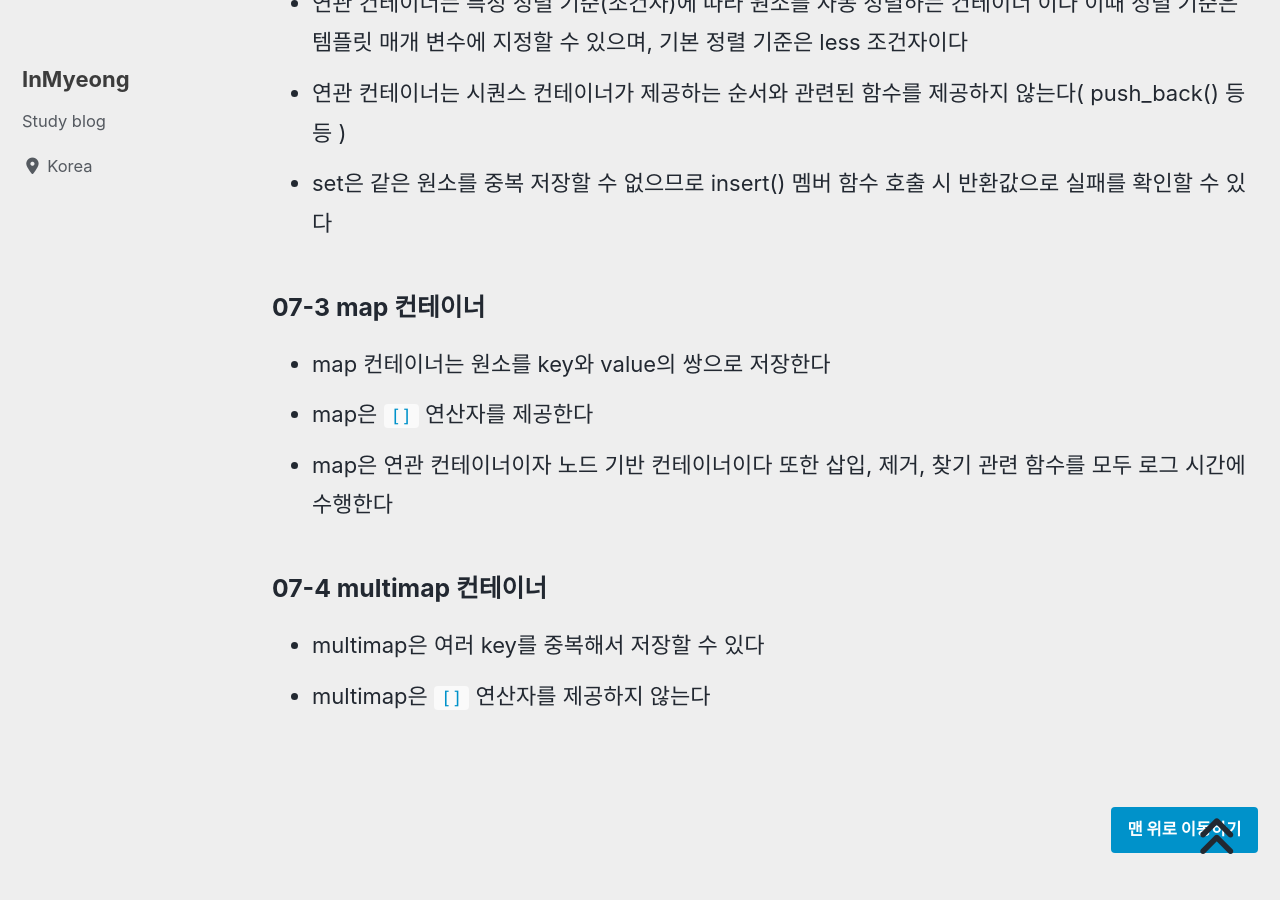
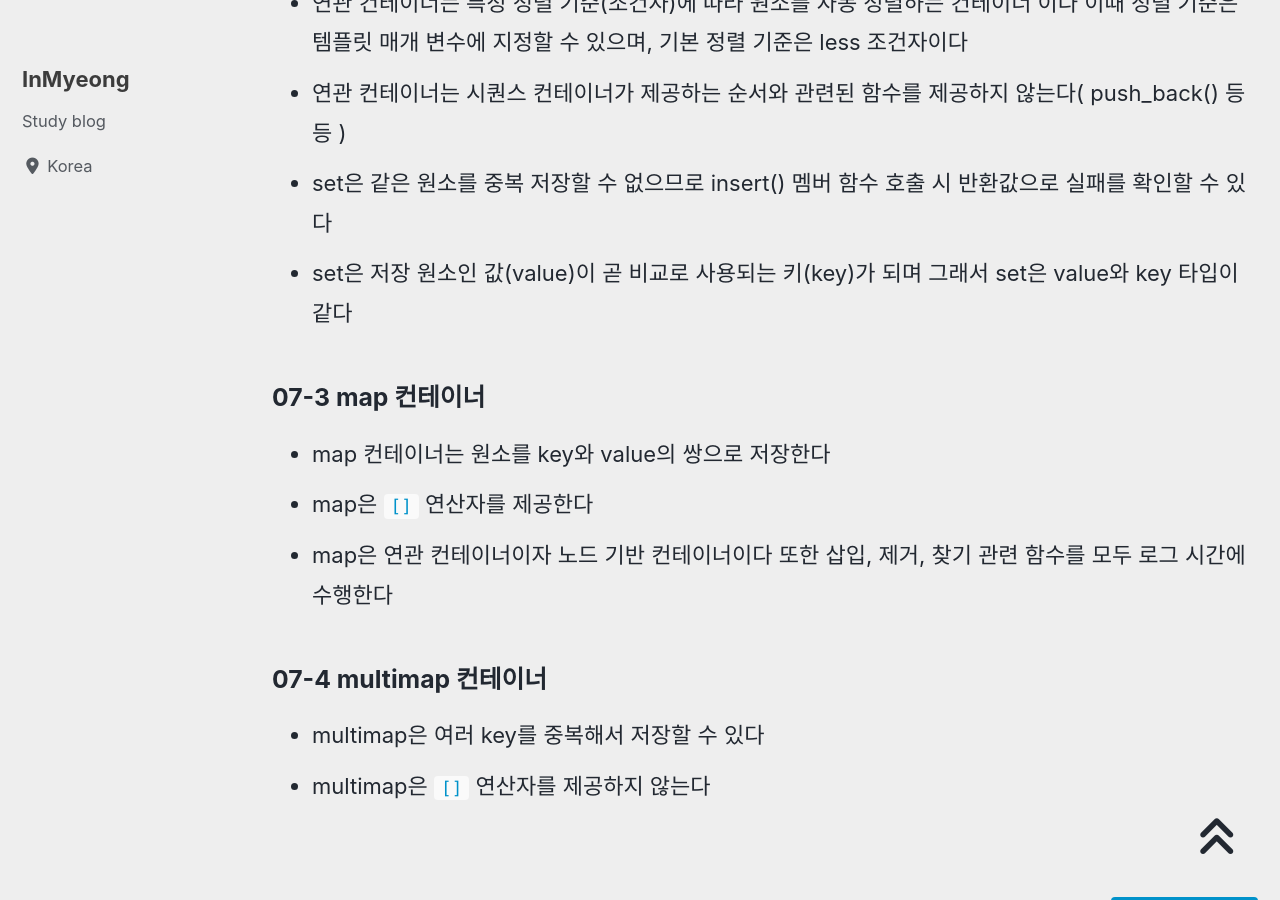
Before and after one commit to devMyeong/devMyeong.github.io, a Jekyll site: the page built from _posts/stl/2021-08-12-cpp-stl.md, in a window 1280 px wide and 900 px high, scrolled down 13858 px. Built offline with Jekyll 4.4.1, drawn with Linux system fonts in a browser that asks for light colours; cached includes are drawn as plain includes; nearby versions of some CDN libraries; some web fonts are replaced; comment, search, counter and statistics services are not loaded.

Commit message:
update stl chapter 07-1

```diff
--- a/_posts/stl/2021-08-12-cpp-stl.md
+++ b/_posts/stl/2021-08-12-cpp-stl.md
@@ -245,6 +245,7 @@ lt.remove_if(Predicate); // 이와 같이 조건자가 참인 모든 원소를
 - 연관 컨테이너는 특정 정렬 기준(조건자)에 따라 원소를 자동 정렬하는 컨테이너 이다 이때 정렬 기준은 템플릿 매개 변수에 지정할 수 있으며, 기본 정렬 기준은 less 조건자이다
 - 연관 컨테이너는 시퀀스 컨테이너가 제공하는 순서와 관련된 함수를 제공하지 않는다( push_back() 등등 )
 - set은 같은 원소를 중복 저장할 수 없으므로 insert() 멤버 함수 호출 시 반환값으로 실패를 확인할 수 있다
+- set은 저장 원소인 값(value)이 곧 비교로 사용되는 키(key)가 되며 그래서 set은 value와 key 타입이 같다
 
 ### 07-3 map 컨테이너
 - map 컨테이너는 원소를 key와 value의 쌍으로 저장한다
```
